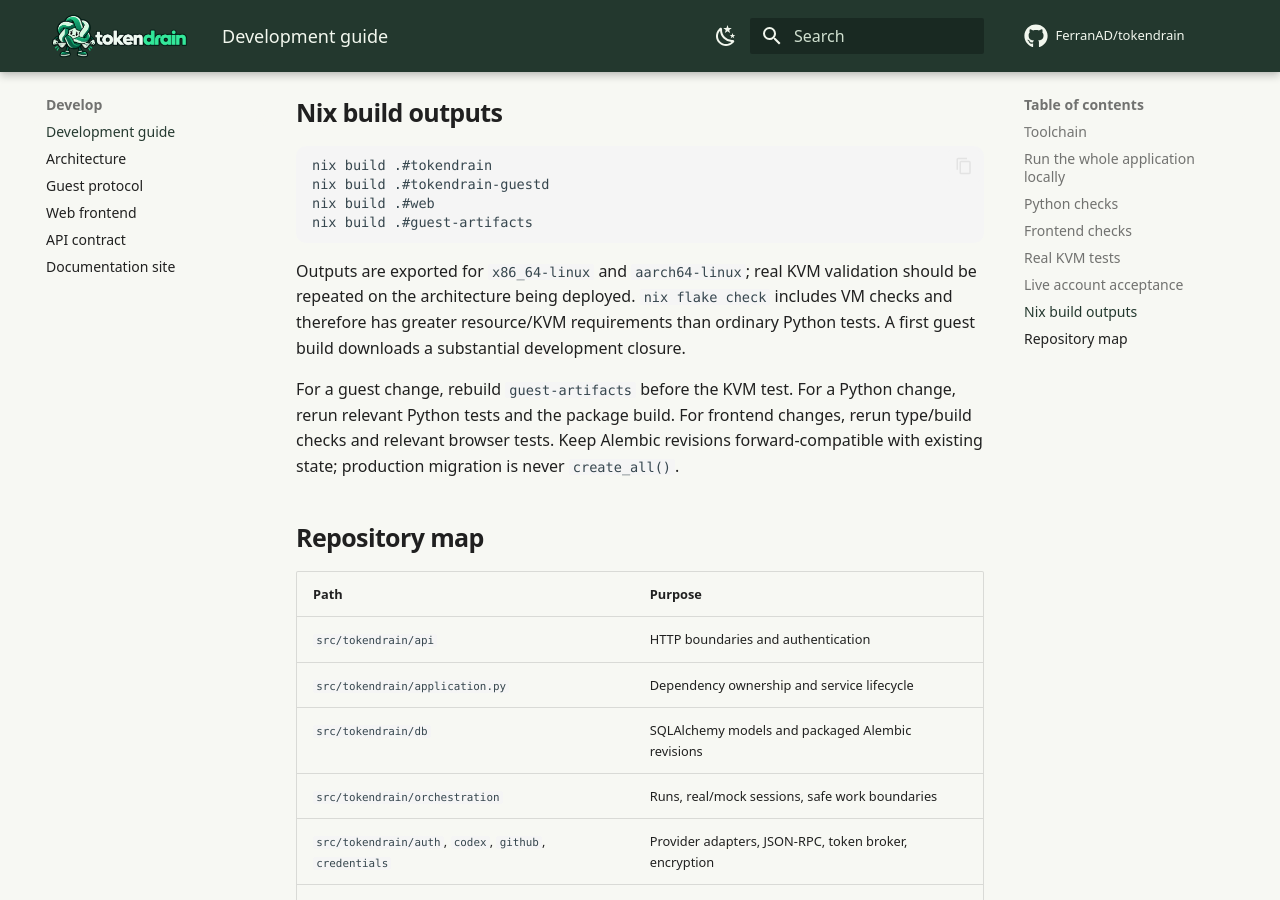
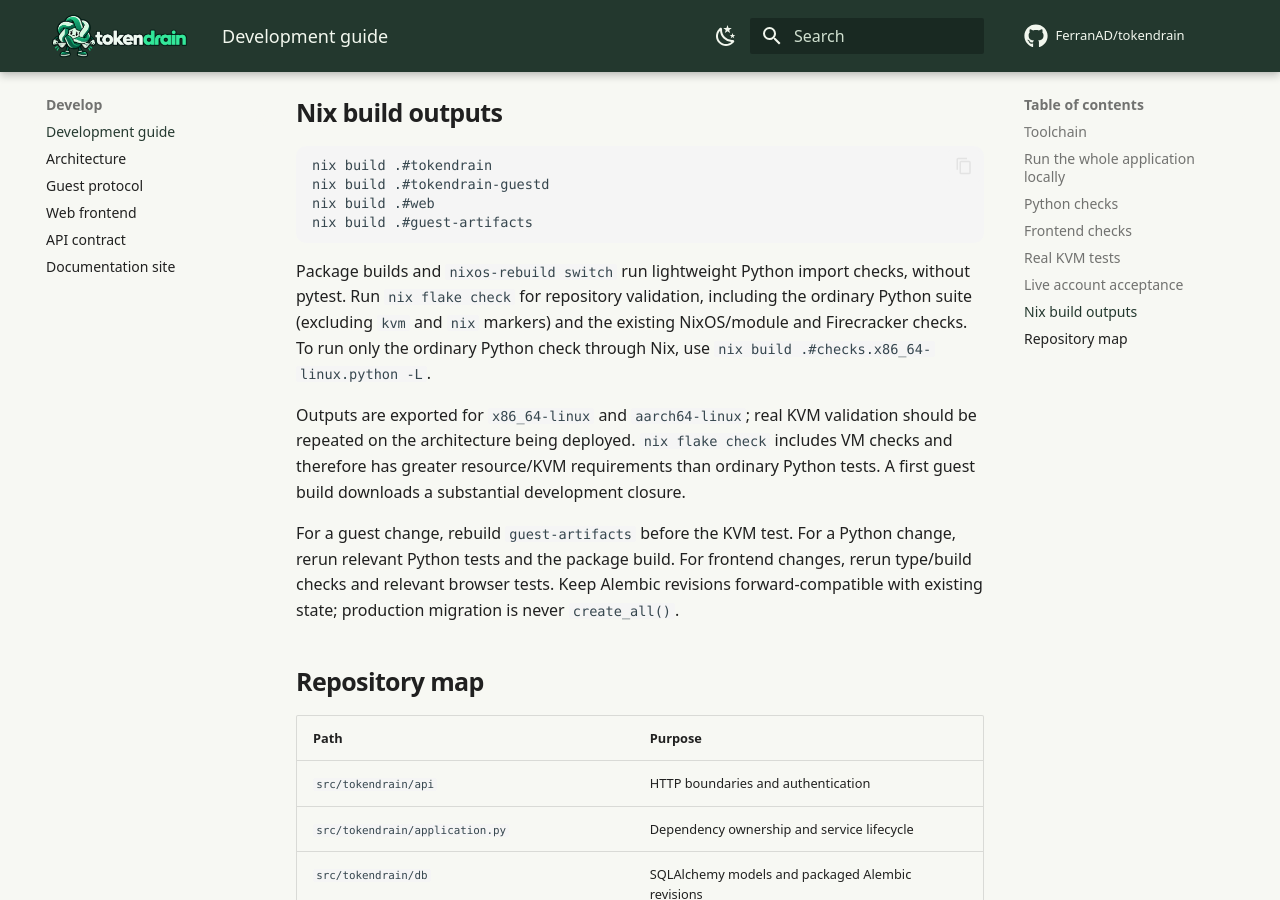
Before and after one commit to FerranAD/tokendrain, an MkDocs documentation site: the page built from docs/development.md, in a window 1280 px wide and 900 px high, scrolled down 4331 px. Built offline with MkDocs 1.6.1 and Material for MkDocs 9.7.7, drawn with Linux system fonts in a browser that asks for light colours.

Commit message:
build: lighter test suite when installing

````diff
--- a/docs/development.md
+++ b/docs/development.md
@@ -130,6 +130,8 @@ nix build .#web
 nix build .#guest-artifacts
 ```
 
+Package builds and `nixos-rebuild switch` run lightweight Python import checks, without pytest. Run `nix flake check` for repository validation, including the ordinary Python suite (excluding `kvm` and `nix` markers) and the existing NixOS/module and Firecracker checks. To run only the ordinary Python check through Nix, use `nix build .#checks.x86_64-linux.python -L`.
+
 Outputs are exported for `x86_64-linux` and `aarch64-linux`; real KVM validation should be repeated on the architecture being deployed. `nix flake check` includes VM checks and therefore has greater resource/KVM requirements than ordinary Python tests. A first guest build downloads a substantial development closure.
 
 For a guest change, rebuild `guest-artifacts` before the KVM test. For a Python change, rerun relevant Python tests and the package build. For frontend changes, rerun type/build checks and relevant browser tests. Keep Alembic revisions forward-compatible with existing state; production migration is never `create_all()`.
````
Also changed, not shown: 2 other files.
